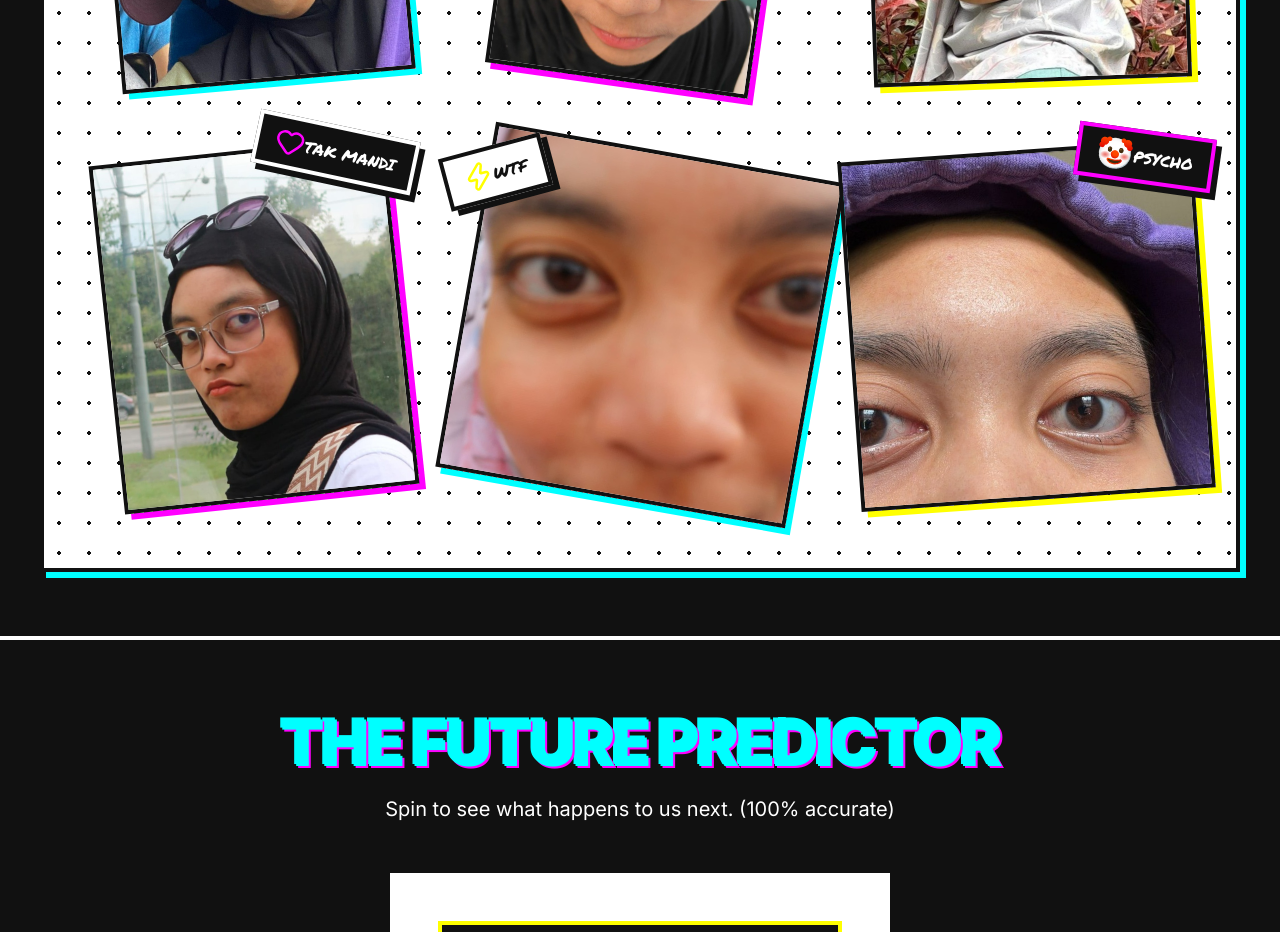
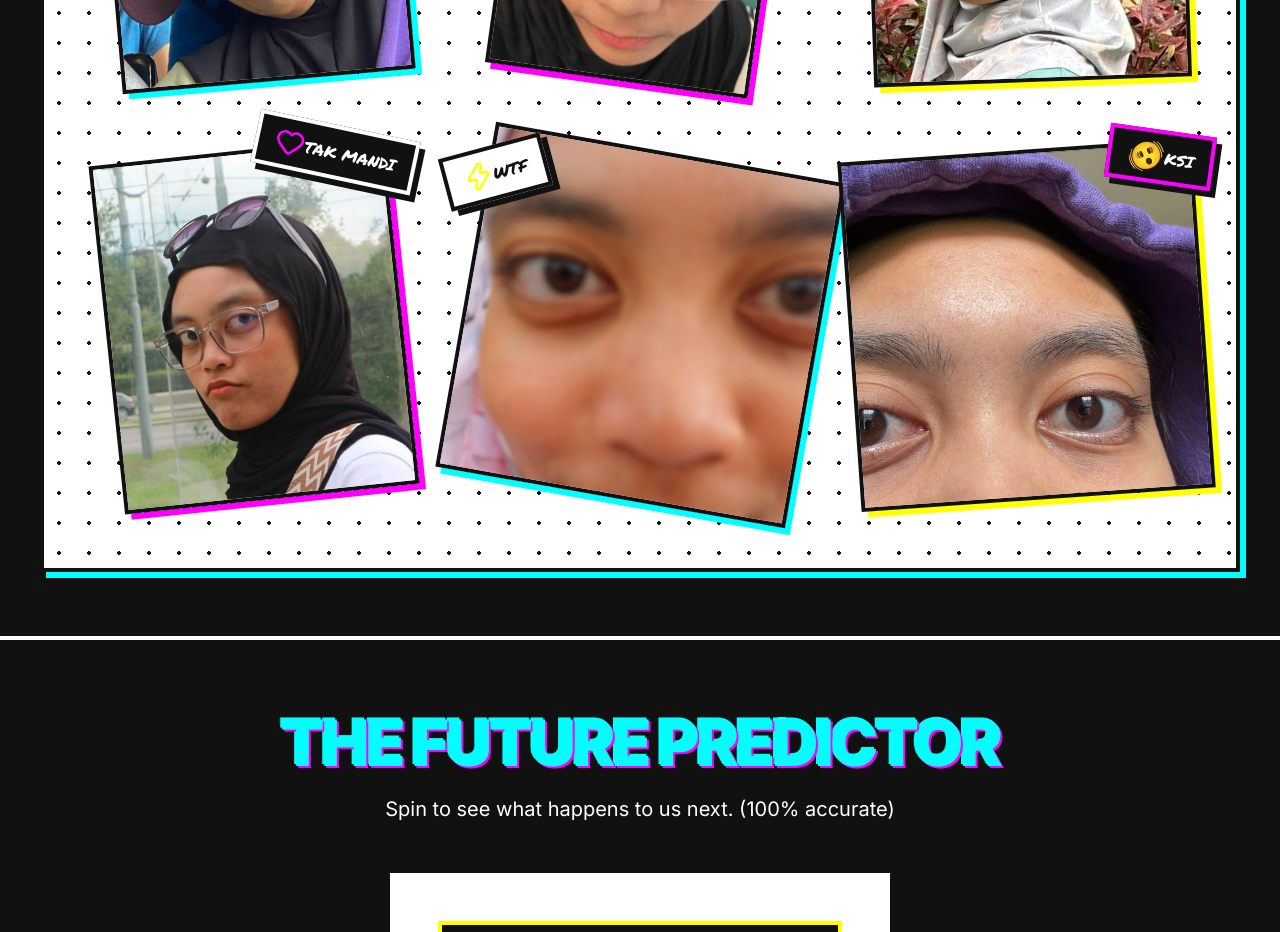
Before and after one commit to NurazimRoizan/thethird, a React (Vite) app: page / in a window 1280 px wide. Shown: the part 2500-3432 px from the top of the page. Built offline with nearby package versions, Linux system fonts and the light colour scheme.

Commit message:
Update 6th sticker to KSI with distorted face emoji

```diff
--- a/src/components/EvidenceRoom.jsx
+++ b/src/components/EvidenceRoom.jsx
@@ -155,8 +155,8 @@ const EvidenceRoom = () => {
             {!nuked && (
               <div style={{ position: 'absolute', top: '-20px', right: '-10px', zIndex: 10 }}>
                 <Sticker color="pink" rotate={8}>
-                  <span style={{ fontSize: '30px', lineHeight: 1 }}>🤡</span>
-                  <span className="font-marker ml-2 text-black font-bold text-lg">PSYCHO</span>
+                  <span style={{ fontSize: '30px', lineHeight: 1 }}>🫨</span>
+                  <span className="font-marker ml-2 text-black font-bold text-lg">KSI</span>
                 </Sticker>
               </div>
             )}
```
